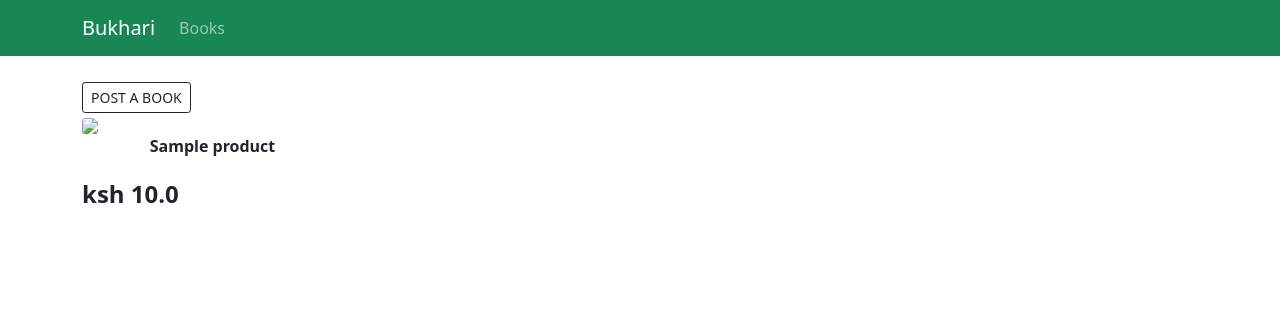
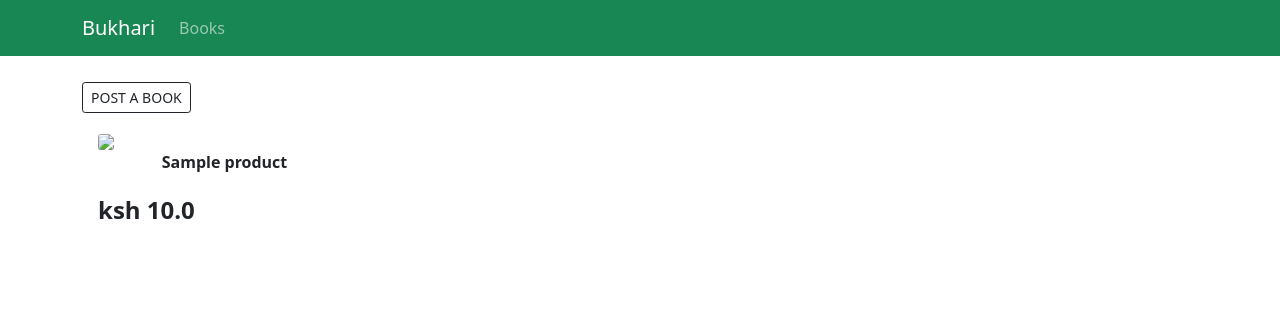
Before and after one commit to xamaan585/Book-App, a Django app: page / in a window 1280 px wide. Shown: the top 316 px of the page. Run offline with Django 4.2, Linux system fonts and the light colour scheme; tables that the repository leaves empty hold one stand-in row (values such as "Sample post"); some libraries are stand-ins or nearby versions.

Commit message:
adding index.html

```diff
--- a/app/static/css/style.css
+++ b/app/static/css/style.css
@@ -1,3 +1,7 @@
-.imgdisplay{
+.gallery .imgdisplay{
     position: relative;
 }
+.gallery img{
+    width: 100%;
+    /* height: 100%; */
+}
--- a/app/templates/index.html
+++ b/app/templates/index.html
@@ -8,7 +8,7 @@
         POST A BOOK
     </button>
     <br>
-		<div class="row">
+		<div class="row gallery p-3" id="gallery">
 			{% for product in products %}
 			<!-- <div class="col-g-4l"> -->
                 <div class="col-sm-8 col-lg-3 mb-3 imgdisplay"  data-toggle="modal" data-target="#{{photo.id}}">
```
